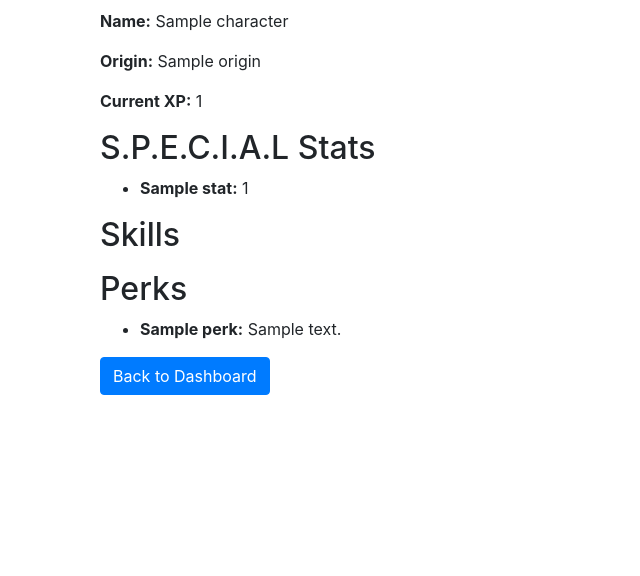
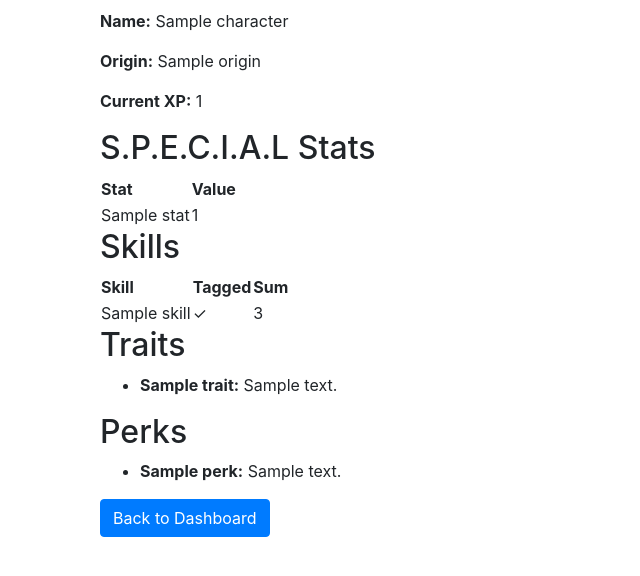
Before and after one commit to Hillgrove/Fallout2D20-Character-Creator, a Flask app: page /character_overview/1 in a window 1280 px wide. Shown: the part 149-725 px from the top of the page, without its empty margins (0-640 px from the left). Run offline with Flask 3, Linux system fonts and the light colour scheme; a user stored in the database is signed in; tables that the repository leaves empty hold one stand-in row (values such as "Sample post"); some libraries are stand-ins or nearby versions.

Commit message:
fixed only saving and showing selectable traits

```diff
--- a/app/forms.py
+++ b/app/forms.py
@@ -46,6 +46,7 @@ class BackgroundForm(FlaskForm):
     def validate_selectable_traits(self, field):
         if self.origin and len(field.data) > self.origin.selectable_traits_limit:
             raise ValidationError(f'You can select up to {self.origin.selectable_traits_limit} traits only.')
+
 
 
 class StatForm(FlaskForm):
--- a/app/routes.py
+++ b/app/routes.py
@@ -3,7 +3,7 @@ from flask import render_template, redirect, request, url_for, flash, jsonify
 from flask_login import login_user, current_user, logout_user, login_required
 from app import app, db
 from app.forms import RegistrationForm, LoginForm, BackgroundForm, StatForm, PerkForm, DeleteForm, DynamicSkillForm
-from app.models import User, Character, Stat, CharacterStat, Perk, CharacterPerk, Skill, Origin, OriginTrait, CharacterSkillAttribute, Attribute
+from app.models import User, Character, Stat, CharacterStat, Perk, CharacterPerk, Skill, Origin, OriginTrait, CharacterSkillAttribute, Attribute, Trait, CharacterTrait
 from werkzeug.security import generate_password_hash, check_password_hash
 import logging
 
@@ -98,9 +98,8 @@ def choose_origin():
 
         selected_traits = form.selectable_traits.data
         for trait_id in selected_traits:
-            origin_trait = OriginTrait.query.filter_by(origin_id=form.origin_id.data, trait_id=trait_id).first()
-            if origin_trait:
-                new_character.origin.origin_traits.append(origin_trait)  # Access through the origin relationship
+            new_trait = CharacterTrait(character_id=new_character.id, trait_id=trait_id)
+            db.session.add(new_trait)
         db.session.commit()
 
         return redirect(url_for("choose_stats", character_id=new_character.id))
@@ -179,7 +178,6 @@ def choose_perks(character_id):
     return render_template("choose_perks.html", form=form, character=character, perks=Perk.query.all())
 
 
-
 @app.route('/choose_skills/<int:character_id>', methods=['GET', 'POST'])
 def choose_skills(character_id):
     skills = Skill.query.all()
@@ -230,22 +228,6 @@ def choose_skills(character_id):
     return render_template('choose_skills.html', form=form, skills=skills, character_id=character_id)
 
 
-
-
-
-
-
-
-
-
-
-
-
-
-
-
-
-
 @app.route("/character_overview/<int:character_id>")
 @login_required
 def character_overview(character_id):
@@ -255,4 +237,12 @@ def character_overview(character_id):
     character_skill_attributes = CharacterSkillAttribute.query.filter_by(character_id=character.id).all()
     character_perks = CharacterPerk.query.filter_by(character_id=character.id).all()
 
-    return render_template("character_overview.html", character=character, character_stats=character_stats, character_skill_attributes=character_skill_attributes, character_perks=character_perks)
+    # Fetching only selected traits
+    character_traits = CharacterTrait.query.filter_by(character_id=character.id).all()
+
+    return render_template("character_overview.html",
+                           character=character,
+                           character_stats=character_stats,
+                           character_skill_attributes=character_skill_attributes,
+                           character_perks=character_perks,
+                           character_traits=character_traits)
--- a/app/templates/character_overview.html
+++ b/app/templates/character_overview.html
@@ -10,16 +10,47 @@
     <p><strong>Current XP:</strong> {{ character.current_xp }}</p>
 
     <h2>S.P.E.C.I.A.L Stats</h2>
-    <ul>
-        {% for stat in character_stats %}
-        <li><strong>{{ stat.stat.name }}:</strong> {{ stat.value }}</li>
-        {% endfor %}
-    </ul>
+    <table>
+        <thead>
+            <tr>
+                <th>Stat</th>
+                <th>Value</th>
+            </tr>
+        </thead>
+        <tbody>
+            {% for stat in character_stats %}
+            <tr>
+                <td>{{ stat.stat.name }}</td>
+                <td>{{ stat.value }}</td>
+            </tr>
+            {% endfor %}
+        </tbody>
+    </table>
 
     <h2>Skills</h2>
+    <table>
+        <thead>
+            <tr>
+                <th>Skill</th>
+                <th>Tagged</th>
+                <th>Sum</th>
+            </tr>
+        </thead>
+        <tbody>
+            {% for skill in character_skill_attributes %}
+            <tr>
+                <td>{{ skill.skill.name }}</td>
+                <td>{{ '✓' if skill.attribute_id else '' }}</td>
+                <td>{{ skill.value + 2 if skill.attribute_id else skill.value }}</td>
+            </tr>
+            {% endfor %}
+        </tbody>
+    </table>
+
+    <h2>Traits</h2>
     <ul>
-        {% for skill in character_skills %}
-        <li><strong>{{ skill.skill.name }}:</strong> {{ skill.value }}</li>
+        {% for trait in character_traits %}
+        <li><strong>{{ trait.trait.name }}:</strong> {{ trait.trait.description }}</li>
         {% endfor %}
     </ul>
 
```
Also changed, not shown: app/models.py (+15 -2 lines).
